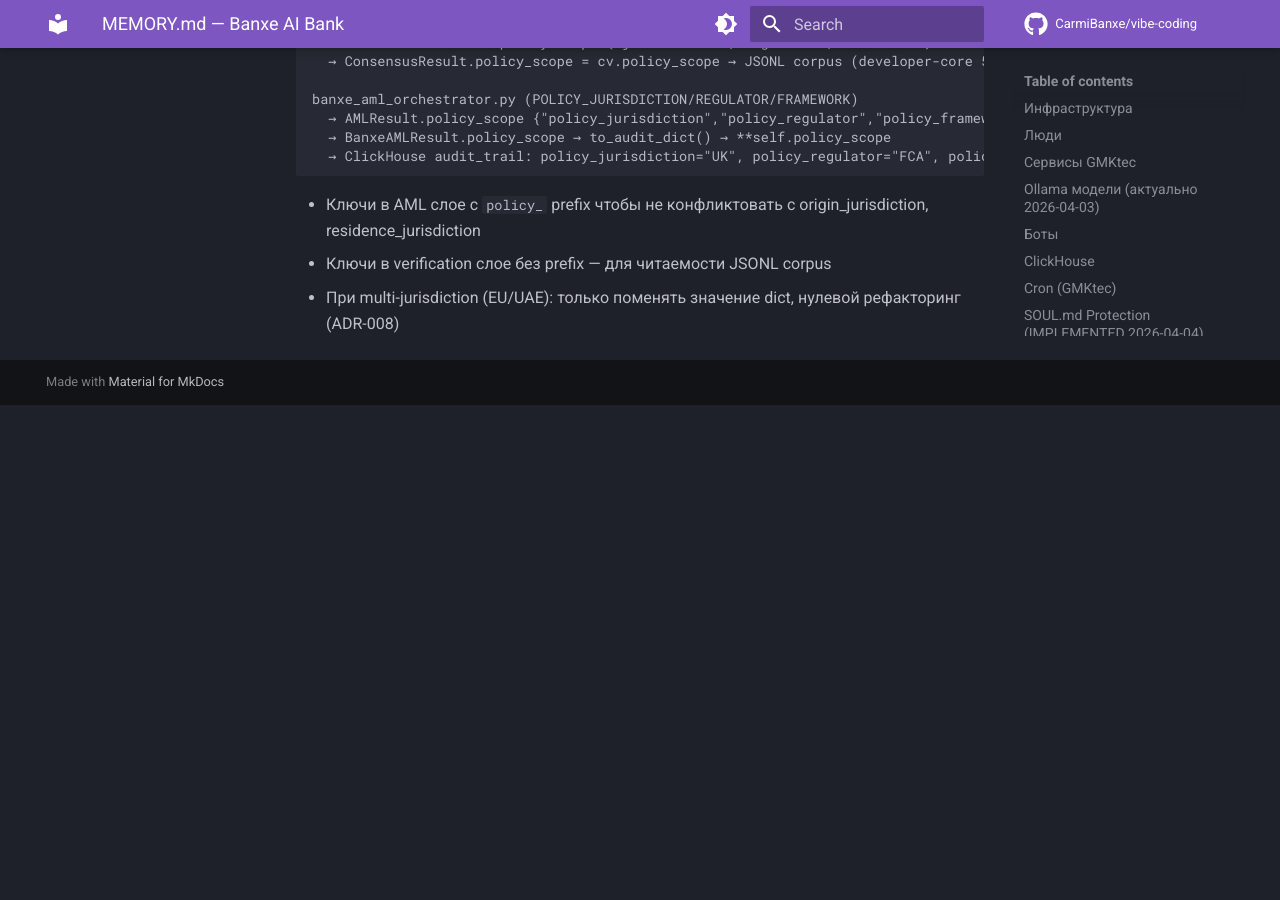
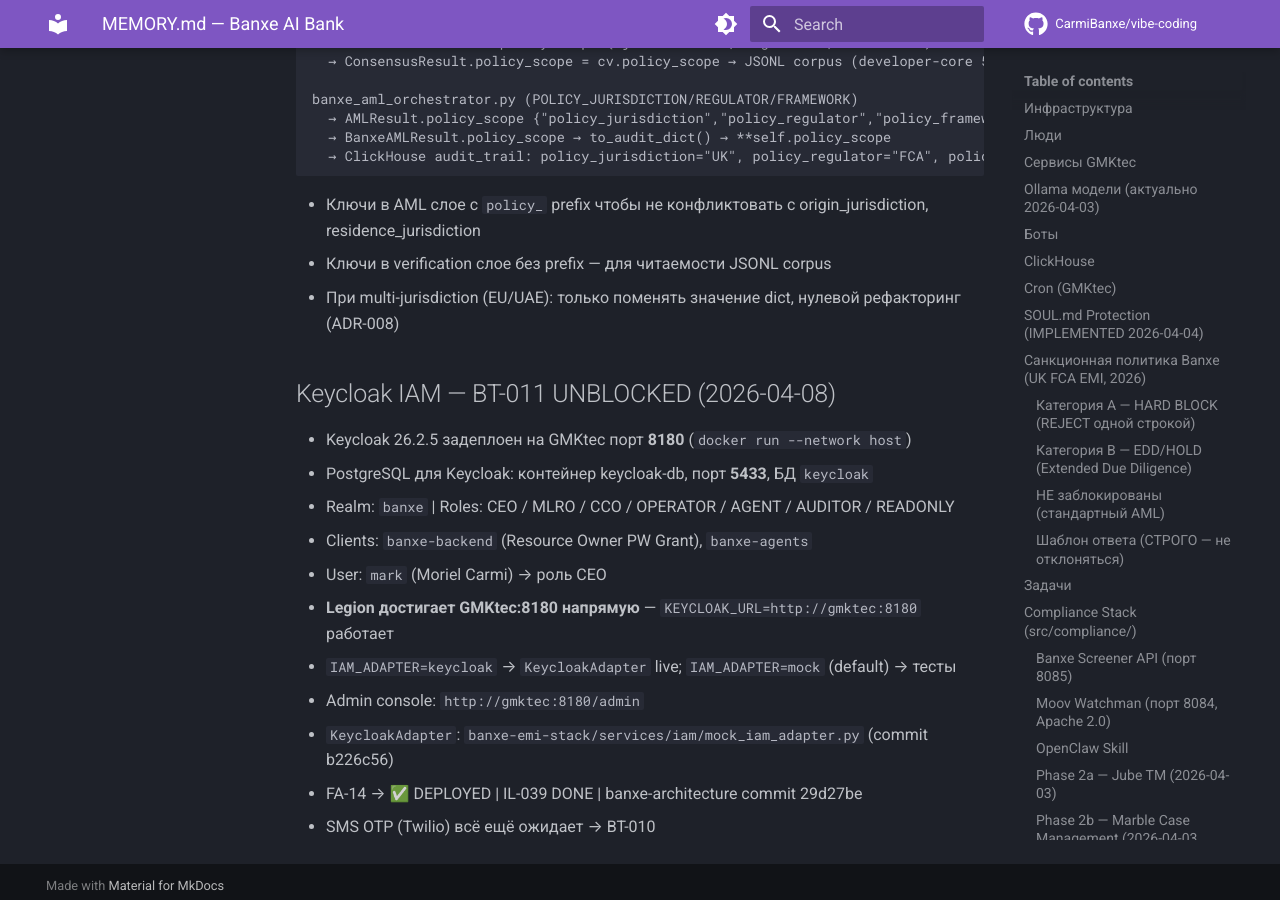
Before and after one commit to CarmiBanxe/vibe-coding, an MkDocs documentation site: the page built from docs/MEMORY.md, in a window 1280 px wide and 900 px high, scrolled down 19034 px. Built offline with MkDocs 1.6.1 and Material for MkDocs 9.7.7, drawn with Linux system fonts in a browser that asks for light colours; comment, search, counter and statistics services are not loaded; before the commit the page ends 19439 px from its top, so only the background shows below that.

Commit message:
docs(memory): record Keycloak BT-011 UNBLOCKED — GMKtec :8180 deployed
Keycloak 26.2.5 live, realm banxe, 7 roles, IL-039 DONE.
Legion reaches gmktec:8180 directly (verified).

Co-Authored-By: Claude Sonnet 4.6 <noreply@anthropic.com>

```diff
--- a/docs/MEMORY.md
+++ b/docs/MEMORY.md
@@ -537,3 +537,17 @@ banxe_aml_orchestrator.py (POLICY_JURISDICTION/REGULATOR/FRAMEWORK)
 - Ключи в AML слое с `policy_` prefix чтобы не конфликтовать с origin_jurisdiction, residence_jurisdiction
 - Ключи в verification слое без prefix — для читаемости JSONL corpus
 - При multi-jurisdiction (EU/UAE): только поменять значение dict, нулевой рефакторинг (ADR-008)
+
+## Keycloak IAM — BT-011 UNBLOCKED (2026-04-08)
+
+- Keycloak 26.2.5 задеплоен на GMKtec порт **8180** (`docker run --network host`)
+- PostgreSQL для Keycloak: контейнер keycloak-db, порт **5433**, БД `keycloak`
+- Realm: `banxe` | Roles: CEO / MLRO / CCO / OPERATOR / AGENT / AUDITOR / READONLY
+- Clients: `banxe-backend` (Resource Owner PW Grant), `banxe-agents`
+- User: `mark` (Moriel Carmi) → роль CEO
+- **Legion достигает GMKtec:8180 напрямую** — `KEYCLOAK_URL=http://gmktec:8180` работает
+- `IAM_ADAPTER=keycloak` → `KeycloakAdapter` live; `IAM_ADAPTER=mock` (default) → тесты
+- Admin console: `http://gmktec:8180/admin`
+- `KeycloakAdapter`: `banxe-emi-stack/services/iam/mock_iam_adapter.py` (commit b226c56)
+- FA-14 → ✅ DEPLOYED | IL-039 DONE | banxe-architecture commit 29d27be
+- SMS OTP (Twilio) всё ещё ожидает → BT-010
```
